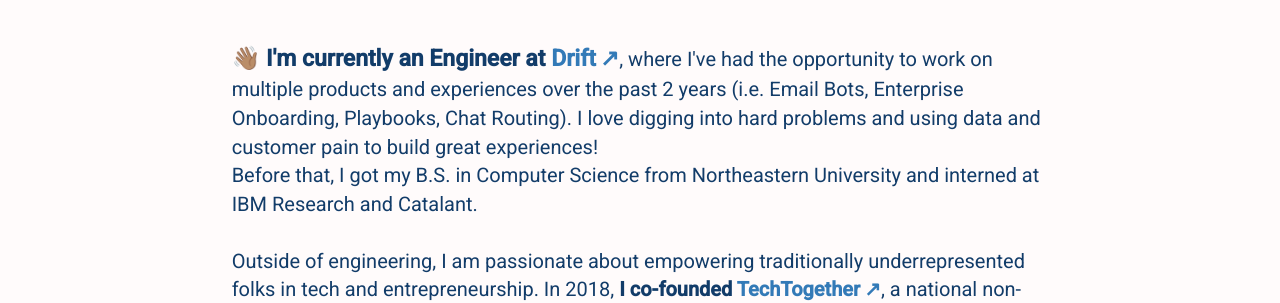
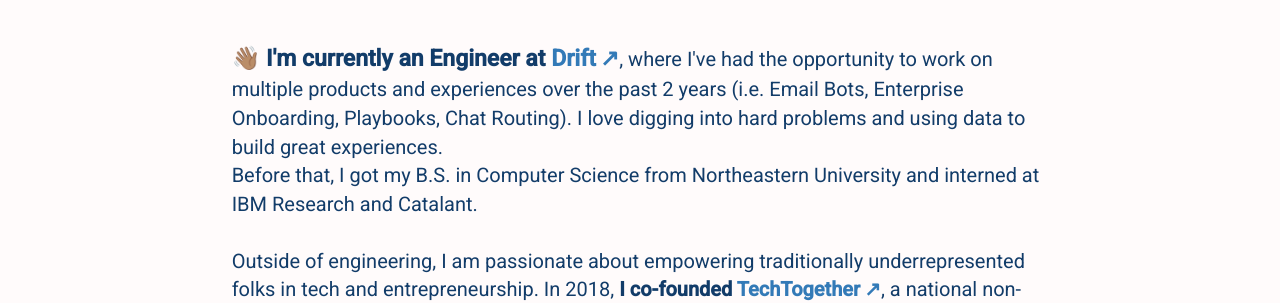
Before and after one commit to sbssai123/-sbssai123.github.io-, a Jekyll site: the page built from index.html, in a window 1280 px wide. Shown: the part 874-1177 px from the top of the page. Built offline with Jekyll 4.4.1, drawn with Linux system fonts in a browser that asks for light colours; nearby versions of some CDN libraries.

Commit message:
small changes

```diff
--- a/_includes/nav.html
+++ b/_includes/nav.html
@@ -2,6 +2,6 @@
     <ul class="navbar">
       <li><a class="label btn btn-primary" href="img/sreeya_sai_resume.pdf" target="_blank">Resume</a></li>
       <li><a class="label" href="projects" >Projects</a></li>
-      <li><a class="label" href="/index.html#about">About Me</a></li>
+      <li><a class="label" href="/#about">About Me</a></li>
     </ul>
 </div>
--- a/index.html
+++ b/index.html
@@ -13,7 +13,7 @@
           <h3 class="subheader-text">Software Engineer</h3>
           <div class="cta-buttons">
             <a class="btn cta-work" href="projects">My Work</a>
-            <a class="btn cta-contact">Let's Get In Touch</a>
+            <a class="btn cta-contact" href="https://www.linkedin.com/in/sreeya-sai/" target="_blank">Let's Get In Touch</a>
           </div>
         </div>
         <div class="col-sm-5">
@@ -34,7 +34,7 @@
           <b>👋🏽 I'm currently an Engineer at <a href="https://www.drift.com/ " target="_blank">Drift</a></b>,
           where I've had the opportunity to work on multiple products and experiences over the past 2 years
           (i.e. Email Bots, Enterprise Onboarding, Playbooks, Chat Routing). I love digging into hard problems
-          and using data and customer pain to build great experiences!<br>
+          and using data to build great experiences.<br>
           Before that, I got my B.S. in Computer Science from Northeastern University and interned at IBM Research and Catalant.
           <br><br>
           Outside of engineering, I am passionate about empowering traditionally underrepresented folks in
--- a/style.css
+++ b/style.css
@@ -286,6 +286,10 @@
   color: #8E8085;
 }
 
+.project-header {
+
+}
+
 #footer {
   width: 100%;
   min-height: 30vh;
```
Also changed, not shown: projects.html (+6 -1 lines), img/brooklyn.jpg (deleted), 1 other file.
